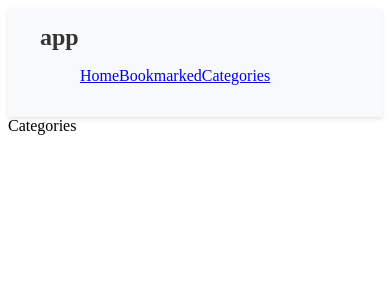
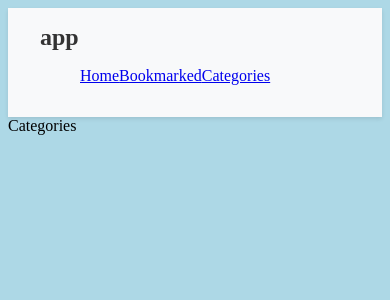
Before and after one commit to ElinCharlotta/movie-group-project, a React (Vite) app in the folder movie-project/: page /categories in a window 390 px wide. Shown: the top 300 px of the page. Built offline with nearby package versions, Linux system fonts and the light colour scheme.

Commit message:
Added Github Actions

```diff
--- a/movie-project/src/App.css
+++ b/movie-project/src/App.css
@@ -0,0 +1,5 @@
+@media only screen and (max-width: 600px) {
+  body {
+    background-color: lightblue;
+  }
+}
--- a/movie-project/src/App.tsx
+++ b/movie-project/src/App.tsx
@@ -6,6 +6,7 @@ import MovieView from './Pages/MovieView';
 import Categories from './Pages/Categories';
 import Bookmarked from './Pages/Bookmarked';
 import Navbar from "./Components/Navbar";
+import './App.css';
 
 export default function App() {
   return (
--- a/movie-project/src/Pages/Home.tsx
+++ b/movie-project/src/Pages/Home.tsx
@@ -1,7 +1,5 @@
-import React from 'react'
 
-function Home() {
-  return (
+function Home() {  return (
     <div>Home</div>
   )
 }
--- a/movie-project/src/Pages/MovieView.tsx
+++ b/movie-project/src/Pages/MovieView.tsx
@@ -1,4 +1,3 @@
-import React from 'react'
 
 function MovieView() {
   return (
```
Also changed, not shown: movie-project/src/Pages/Categories.tsx (+2 -5 lines), 2 other files (tests, documents, lock files or other folders).
